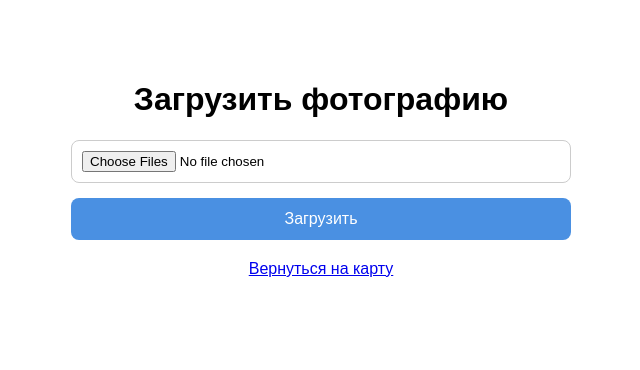
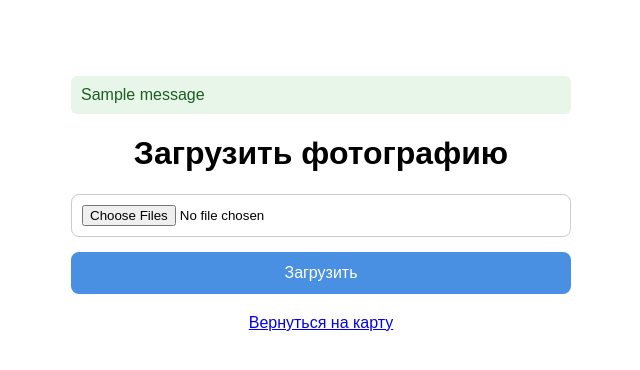
Before and after one commit to sganzha81/photo-weather-map, a Django app: page /photos/upload/ in a window 1280 px wide. Shown: the top 370 px of the page, without its empty margins (319-959 px from the left). Run offline with Django 4.2, Linux system fonts and the light colour scheme; a user stored in the database is signed in; tables that the repository leaves empty hold one stand-in row (values such as "Sample post"); one stand-in notice (Sample message) is shown.

Commit message:
Add file size validation and error messages on upload page

```diff
--- a/photos/templates/photos/upload.html
+++ b/photos/templates/photos/upload.html
@@ -41,9 +41,37 @@
             text-align: center;
             margin-top: 20px;
         }
+        .message-error {
+            padding: 10px;
+            margin-bottom: 10px;
+            border-radius: 6px;
+            background-color: #ffebee;
+            color: #b71c1c;
+        }
+        .message-success {
+            padding: 10px;
+            margin-bottom: 10px;
+            border-radius: 6px;
+            background-color: #e8f5e9;
+            color: #1b5e20;
+        }
     </style>
 </head>
 <body>
+    {% if messages %}
+  <ul style="list-style: none; padding: 0;">
+    {% for message in messages %}
+      <li class="
+          {% if 'error' in message.tags %}message-error
+          {% elif 'success' in message.tags %}message-success
+          {% endif %}
+      ">
+        {{ message }}
+      </li>
+    {% endfor %}
+  </ul>
+    {% endif %}
+
     <h1>Загрузить фотографию</h1>
     <form method="post" enctype="multipart/form-data">
         {% csrf_token %}
--- a/photos/views.py
+++ b/photos/views.py
@@ -5,6 +5,7 @@ from django.contrib import messages
 from django.shortcuts import render, redirect, get_object_or_404
 from django.http import JsonResponse
 from django.contrib.auth.decorators import login_required
+from django.core.exceptions import ValidationError
 
 from .models import Photo
 
@@ -12,16 +13,37 @@ from .models import Photo
 @login_required
 def upload_photo(request):
     if request.method == "POST":
-        image_files = request.FILES.getlist("image")  # теперь список файлов
-        if image_files:
-            for image_file in image_files:
-                photo = Photo(image=image_file)
-                photo.user = request.user
+        image_files = request.FILES.getlist("image")
+        if not image_files:
+            messages.error(request, "Пожалуйста, выберите хотя бы один файл.")
+            return render(request, "photos/upload.html")
+
+        success_count = 0
+        has_errors = False
+        for image_file in image_files:
+            photo = Photo(image=image_file)
+            photo.user = request.user
+            try:
+                photo.full_clean()  # запускает все валидаторы модели
                 photo.save()
-            messages.success(request, f"Загружено {len(image_files)} фото.")
+                success_count += 1
+            except ValidationError as e:
+                has_errors = True
+                for field, errors in e.message_dict.items():
+                    for error in errors:
+                        messages.error(
+                            request, f"Ошибка в файле «{image_file.name}»: {error}"
+                        )
+
+        if success_count:
+            messages.success(request, f"Загружено {success_count} фото.")
+        if has_errors:
+            # Если были ошибки, остаёмся на странице загрузки, чтобы пользователь увидел сообщения
+            return render(request, "photos/upload.html")
+        else:
+            # Всё хорошо — идём на карту
             return redirect("photo_list")
-        else:
-            messages.error(request, "Пожалуйста, выберите хотя бы один файл.")
+
     return render(request, "photos/upload.html")
 
 
```
